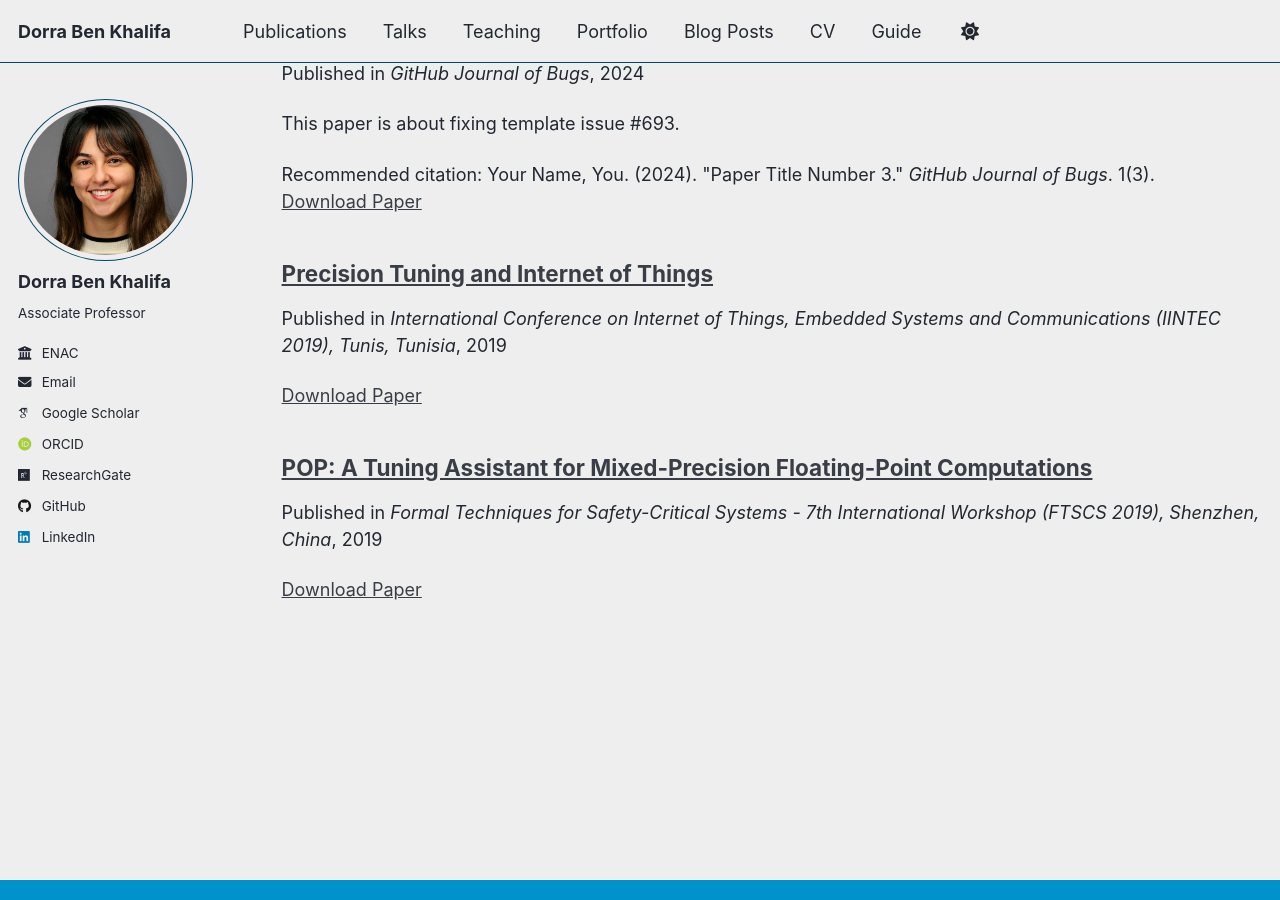
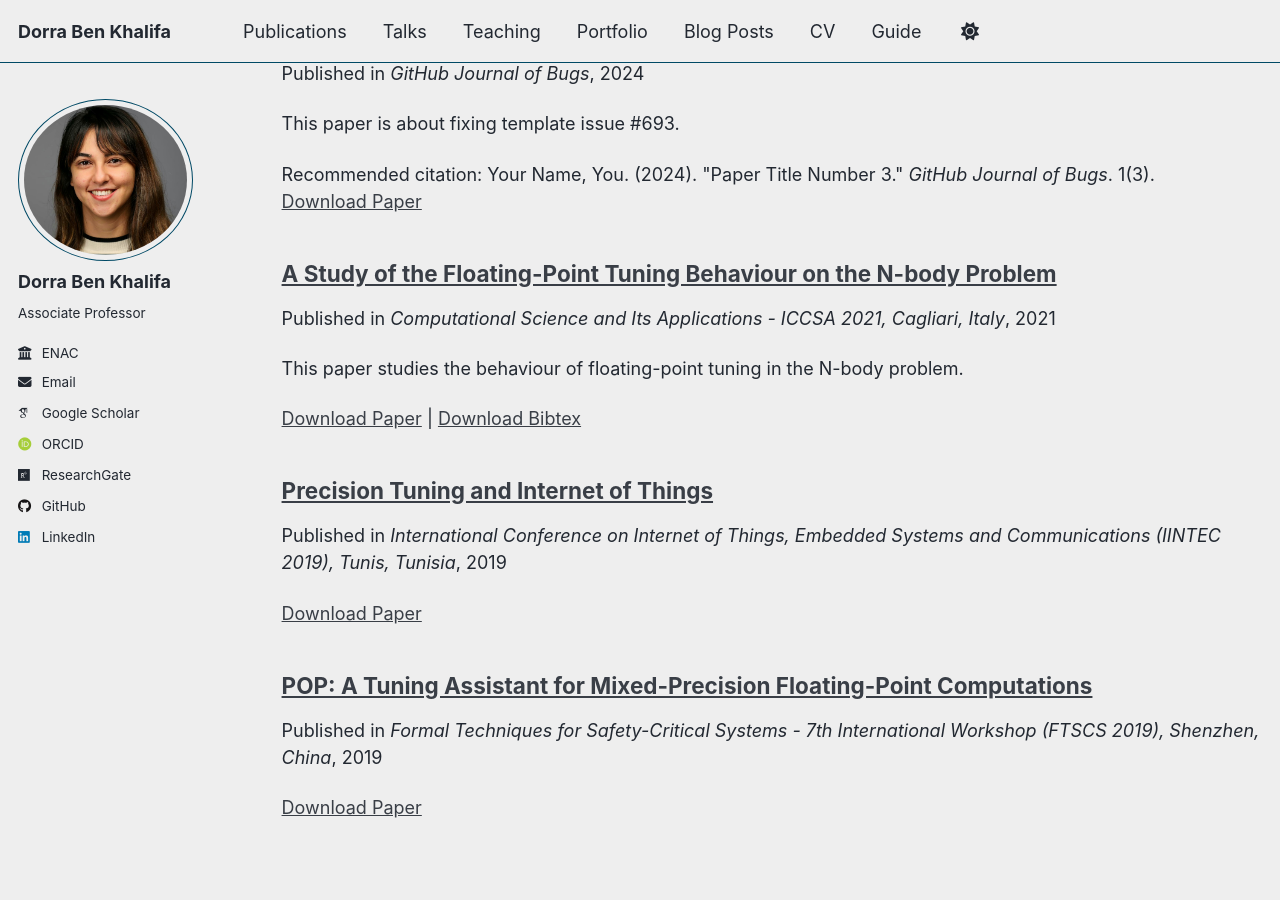
Before and after one commit to dbenkhalifa/dbenkhalifa.github.io, a Jekyll site: the page built from _pages/publications.html, in a window 1280 px wide and 900 px high, scrolled down 1556 px. Built offline with Jekyll 4.4.1, drawn with Linux system fonts in a browser that asks for light colours; some web fonts are replaced; a script that is not in the unit is left out.

Commit message:
Update 2021-AStudyoftheFloating-Point.md

```diff
--- a/_publications/2021-AStudyoftheFloating-Point.md
+++ b/_publications/2021-AStudyoftheFloating-Point.md
@@ -1,10 +1,16 @@
 ---
 title: "A Study of the Floating-Point Tuning Behaviour on the N-body Problem"
-authors: "Dorra Ben Khalifa and
-Matthieu Martel"
-conference: "CoRR"
+collection: publications
+category: conferences
+permalink: /publication/22021-AStudyoftheFloating-Point.md
+excerpt: "This paper studies the behaviour of floating-point tuning in the N-body problem."
+date: 2021-09-13
+venue: "Computational Science and Its Applications - ICCSA 2021, Cagliari, Italy"
+paperurl: "https://doi.org/10.1007/978-3-030-86976-2_12"
+bibtexurl: "https://dblp.org/rec/conf/iccsa/KhalifaM21.bib"
+authors:
+  - "Dorra Ben Khalifa"
+  - "Matthieu Martel"
+conference: "ICCSA 2021"
 year: 2021
-link: "https://arxiv.org/abs/2108.00228"
 ---
-
-A Study of the Floating-Point Tuning Behaviour on the N-body Problem
```
